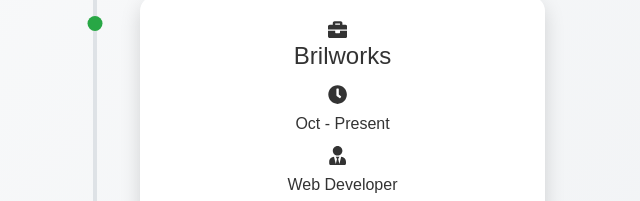
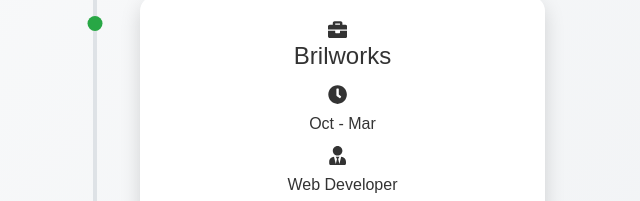
Before and after one commit to divyesh2303/My_Portfolio, a React (Vite) app: page /experience in a window 1280 px wide. Shown: the part 967-1168 px from the top of the page, without its empty margins (545-1185 px from the left). Built offline with nearby package versions, Linux system fonts and the light colour scheme.

Commit message:
update experience

```diff
--- a/src/pages/Experience.jsx
+++ b/src/pages/Experience.jsx
@@ -67,17 +67,17 @@
     background: ${({ darkMode }) => (darkMode ? "#28A745" : "#dee2e6")};
     transform: translateX(-50%);
     box-shadow: ${({ darkMode }) =>
-      darkMode ? "0 0 15px #28A745, 0 0 5px #28A745" : "none"};
+    darkMode ? "0 0 15px #28A745, 0 0 5px #28A745" : "none"};
     animation: pulse 2s infinite alternate;
 
     @keyframes pulse {
       from {
         box-shadow: ${({ darkMode }) =>
-          darkMode ? "0 0 10px #28A745" : "none"};
+    darkMode ? "0 0 10px #28A745" : "none"};
       }
       to {
         box-shadow: ${({ darkMode }) =>
-          darkMode ? "0 0 20px #28A745, 0 0 10px #28A745" : "none"};
+    darkMode ? "0 0 20px #28A745, 0 0 10px #28A745" : "none"};
       }
     }
   }
@@ -192,9 +192,9 @@
   },
   {
     company: "Brilworks",
-    duration: "Oct - Present",
+    duration: "Oct - Mar",
     role: "Web Developer",
-    details:"I am working on a full-stack AI application that leverages API integration and modern technologies.",
+    details: "I am working on a full-stack AI application that leverages API integration and modern technologies.",
   },
 ];
 
```
